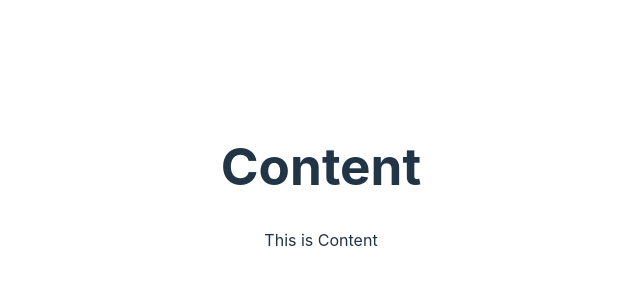
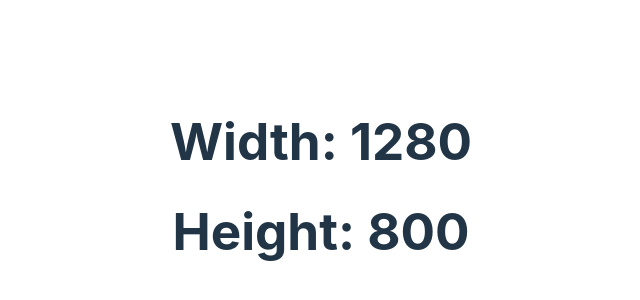
Before and after one commit to PARTHKHUNTETA/REACT_SMALL_PROJECTS, a React (Vite) app: page / in a window 1280 px wide. Shown: the part 214-514 px from the top of the page, without its empty margins (319-959 px from the left). Built offline with nearby package versions, Linux system fonts and the light colour scheme.

Commit message:
feat(): usewindowResize hook

```diff
--- a/src/App.jsx
+++ b/src/App.jsx
@@ -10,8 +10,8 @@ import "./App.css";
 // import ModelTest from "./Components/CustomModel/ModelTest";
 //import TicTacToe from './Components/tic-tac-toe'
 //import UseFetchHookTest from './Components/Use-Fetch/text.jsx'
-import UseOutsideHookTest from './Components/Use-Outside-Click/test.jsx'
-
+// import UseOutsideHookTest from './Components/Use-Outside-Click/test.jsx'
+import UseWindowResize from "./Components/UseWindoResize/test.jsx";
 function App() {
   return (
     <>
@@ -35,7 +35,8 @@ function App() {
       {/* <SearchAutoComplete url="https://dummyjson.com/users"/> */}
       {/* <TicTacToe/> */}
       {/* <UseFetchHookTest/> */}
-      <UseOutsideHookTest/>
+      {/* <UseOutsideHookTest/> */}
+      <UseWindowResize />
     </>
   );
 }
--- /dev/null
+++ b/src/Components/UseWindoResize/index.jsx
@@ -0,0 +1,27 @@
+import React, { useLayoutEffect, useState } from "react";
+
+const useWindowResize = () => {
+  const [windowSize, setWindowSize] = useState({
+    width: 0,
+    height: 0,
+  });
+
+  function handleResize() {
+    setWindowSize({
+      width: window.innerWidth,
+      height: window.innerHeight,
+    });
+  }
+  useLayoutEffect(() => {
+    handleResize();
+
+    window.addEventListener("resize", handleResize);
+
+    return () => {
+      window.removeEventListener("resize", handleResize);
+    };
+  }, []);
+  return windowSize;
+};
+
+export default useWindowResize;
--- /dev/null
+++ b/src/Components/UseWindoResize/test.jsx
@@ -0,0 +1,15 @@
+import React from "react";
+import useWindowResize from ".";
+
+const test = () => {
+  const windowSize = useWindowResize();
+
+  return (
+    <div>
+      <h1>Width: {windowSize.width}</h1>
+      <h1>Height: {windowSize.height}</h1>
+    </div>
+  );
+};
+
+export default test;
```
Also changed, not shown: 1 other file (tests, documents, lock files or other folders).
